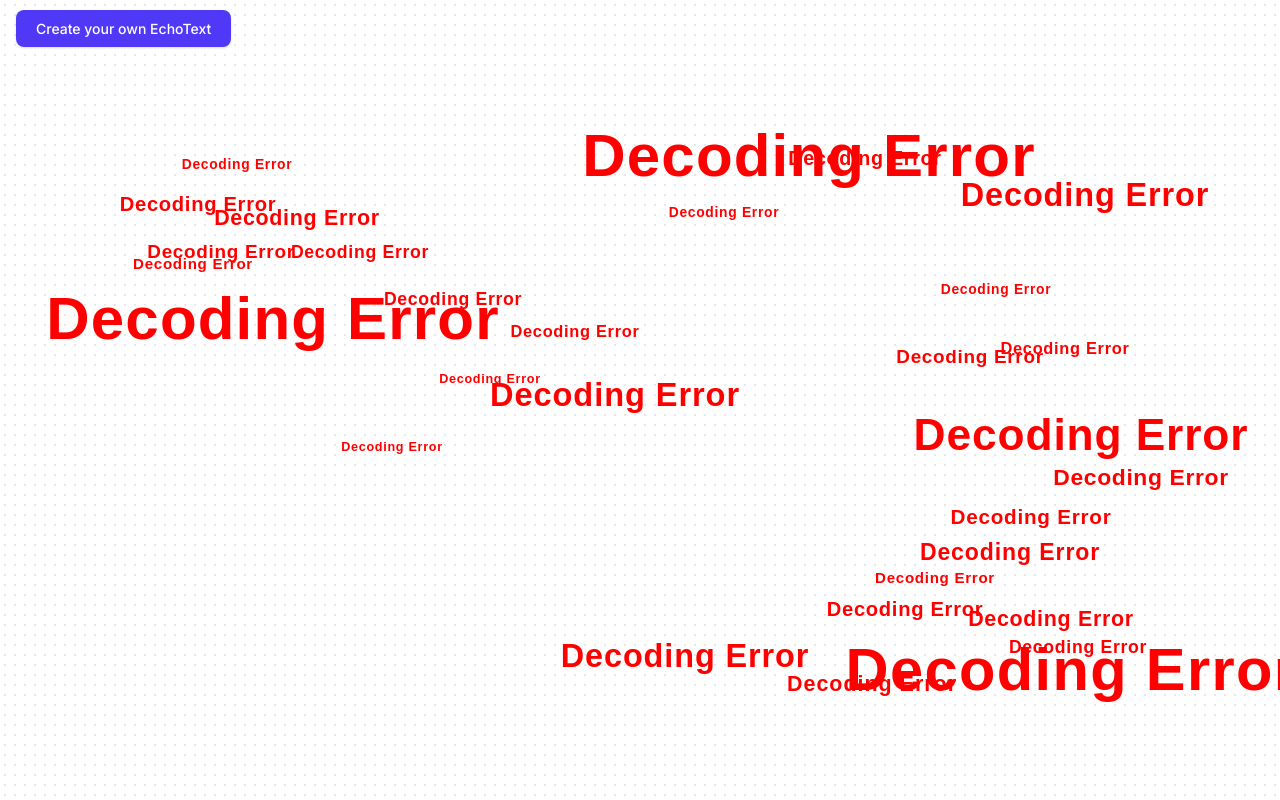
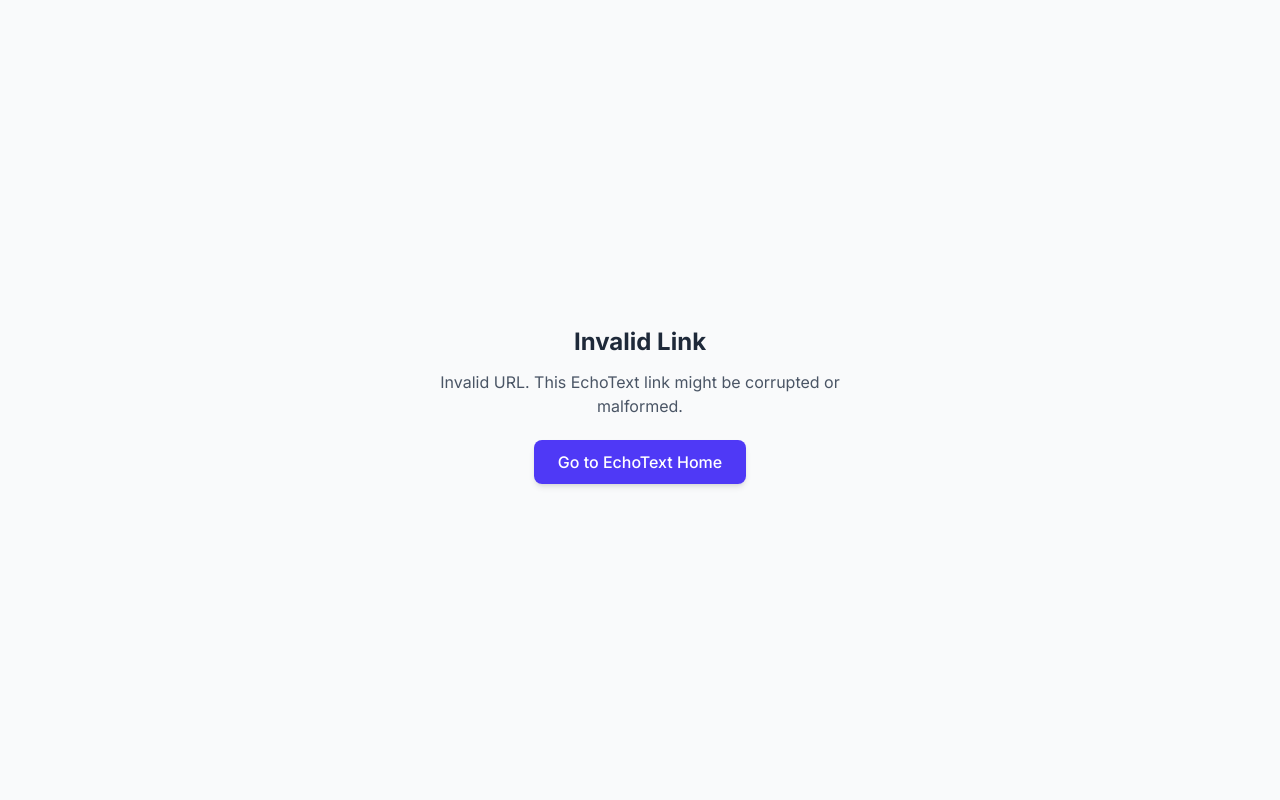
Before and after one commit to juanbeniteza/echotext, a Next.js app: page /s/1 in a window 1280 px wide. Built offline with nearby package versions, Linux system fonts and the light colour scheme.

Commit message:
feat: share link working

```diff
--- a/src/app/page.tsx
+++ b/src/app/page.tsx
@@ -6,7 +6,7 @@
 import { Effect } from '../types';
 import { encodeConfig, ShareConfig } from '../lib/sharing';
 import { availableEffects, getEffectName, getEffectClass } from '../utils/effects';
-import { FiEye, FiX, FiShare2, FiCheck } from "react-icons/fi";
+import { FiEye, FiX, FiShare2, FiCheck, FiCopy } from "react-icons/fi";
 import { copyToClipboard } from '../utils/clipboard';
 
 // Formatting Button Component
@@ -42,6 +42,7 @@
 
   const [isFullscreen, setIsFullscreen] = useState(false);
   const [isCopied, setIsCopied] = useState(false);
+  const [shareUrl, setShareUrl] = useState<string | null>(null);
 
   const handleEffectClick = (effect: Effect) => {
     setEffect(effect);
@@ -57,6 +58,9 @@
   };
 
   const handleShare = async () => {
+    // Don't proceed if there's no text
+    if (!config.text.trim()) return;
+
     const shareableConfig: ShareConfig = {
         text: config.text,
         effect: config.effect,
@@ -76,14 +80,25 @@
       return;
     }
 
-    const shareUrl = `${window.location.origin}/s/${encoded}`;
+    const generatedShareUrl = `${window.location.origin}/s/${encoded}`;
+    setShareUrl(generatedShareUrl);
 
-    const success = await copyToClipboard(shareUrl);
+    const success = await copyToClipboard(generatedShareUrl);
     if (success) {
         setIsCopied(true);
         setTimeout(() => setIsCopied(false), 2000);
     } else {
         alert("Failed to copy link to clipboard.");
+    }
+  };
+
+  const handleCopyLink = async () => {
+    if (!shareUrl) return;
+
+    const success = await copyToClipboard(shareUrl);
+    if (success) {
+      setIsCopied(true);
+      setTimeout(() => setIsCopied(false), 2000);
     }
   };
 
@@ -183,28 +198,68 @@
             className={`flex items-center justify-center gap-2 px-6 py-3 border rounded-lg font-medium transition duration-150 ease-in-out shadow-sm
                        ${isCopied
                          ? 'bg-green-100 border-green-300 text-green-700'
-                         : 'bg-indigo-50 border-indigo-200 text-indigo-600 hover:bg-indigo-100 focus:outline-none focus:ring-2 focus:ring-offset-2 focus:ring-indigo-500'}`}
+                         : 'bg-indigo-50 border-indigo-200 text-indigo-600 hover:bg-indigo-100 focus:outline-none focus:ring-2 focus:ring-offset-2 focus:ring-indigo-500'}
+                       ${!config.text.trim() ? 'opacity-50 cursor-not-allowed' : ''}`}
             onClick={handleShare}
-            disabled={isCopied}
+            disabled={isCopied || !config.text.trim()}
             aria-label="Share EchoText configuration"
           >
             {isCopied ? <FiCheck className="h-5 w-5" /> : <FiShare2 className="h-5 w-5" />}
             <span>{isCopied ? "Copied!" : "Share"}</span>
           </button>
         </div>
+
+        {/* Share URL display section */}
+        {shareUrl && (
+          <div className="w-full mt-4 border border-gray-200 rounded-lg p-4 bg-white bg-opacity-90 shadow-sm">
+            <div className="flex justify-between items-center">
+              <p className="text-sm text-gray-700 font-medium">Share Link:</p>
+              <button
+                onClick={handleCopyLink}
+                className="text-indigo-600 hover:text-indigo-800 transition-colors p-1"
+                aria-label="Copy share URL"
+              >
+                <FiCopy className="h-4 w-4" />
+              </button>
+            </div>
+            <div className="mt-2 bg-gray-50 p-3 rounded-md overflow-x-auto">
+              <code className="text-xs sm:text-sm break-all text-gray-800">{shareUrl}</code>
+            </div>
+          </div>
+        )}
       </div>
 
       {/* Fullscreen Preview */}
       {isFullscreen && (
         <div className="fixed inset-0 z-50 bg-dotted flex items-center justify-center p-4 overflow-auto">
           <TextDisplay config={config} fullscreen={true} />
-          <button
-            className="fixed top-4 right-4 z-[51] px-4 py-2 bg-white rounded-lg shadow-md text-gray-700 font-medium hover:bg-gray-100 transition duration-150 ease-in-out"
-            onClick={toggleFullscreen}
-            aria-label="Exit fullscreen preview"
-          >
-            Close Preview
-          </button>
+
+          {/* Button controls container - add flex for positioning multiple buttons */}
+          <div className="fixed top-4 right-4 z-[51] flex gap-2">
+            {/* Copy Link Button */}
+            <button
+              className={`flex items-center justify-center gap-2 px-4 py-2 border rounded-lg transition duration-150 ease-in-out shadow-md
+                        ${isCopied
+                          ? 'bg-green-100 border-green-300 text-green-700'
+                          : 'bg-white border-gray-300 text-gray-700 hover:bg-gray-100'}
+                        ${!config.text.trim() ? 'opacity-50 cursor-not-allowed' : ''}`}
+              onClick={handleShare}
+              disabled={isCopied || !config.text.trim()}
+              aria-label="Copy share link"
+            >
+              {isCopied ? <FiCheck className="h-5 w-5" /> : <FiShare2 className="h-5 w-5" />}
+              <span>{isCopied ? "Copied!" : "Copy Link"}</span>
+            </button>
+
+            {/* Close Preview Button */}
+            <button
+              className="px-4 py-2 bg-white rounded-lg shadow-md text-gray-700 font-medium hover:bg-gray-100 transition duration-150 ease-in-out border border-gray-300"
+              onClick={toggleFullscreen}
+              aria-label="Exit fullscreen preview"
+            >
+              Close Preview
+            </button>
+          </div>
         </div>
       )}
     </main>
--- a/src/components/SharedView.tsx
+++ b/src/components/SharedView.tsx
@@ -15,26 +15,45 @@
   const [isLoading, setIsLoading] = useState(true);
 
   useEffect(() => {
-    if (encodedConfig) {
+    // Function to safely decode config
+    const safelyDecodeConfig = () => {
+      if (!encodedConfig) {
+        setError('Invalid URL. The share link parameter is missing.');
+        setConfig(null);
+        setIsLoading(false);
+        return;
+      }
+
+      try {
+        // Wrap in a setTimeout to ensure any exceptions don't crash the entire app
+        setTimeout(() => {
           try {
             const decoded = decodeConfig(encodedConfig);
-        if (decoded) {
+            if (decoded && decoded.text && decoded.text.trim() !== '') {
               setConfig(decoded);
               setError(null);
             } else {
-          setError('Invalid or corrupted share link.');
+              setError('Invalid URL. This EchoText link might be corrupted or malformed.');
               setConfig(null);
             }
           } catch (err) {
             console.error("Failed to decode content:", err);
-        setError('Failed to decode shared content.');
+            setError('Invalid URL. This EchoText link cannot be decoded properly.');
             setConfig(null);
+          } finally {
+            setIsLoading(false);
           }
-    } else {
-       setError('Share link parameter missing or invalid.');
+        }, 0);
+      } catch (err) {
+        // Fallback error handler for any unexpected errors
+        console.error("Unexpected error in decoding process:", err);
+        setError('An unexpected error occurred while processing this link.');
         setConfig(null);
+        setIsLoading(false);
       }
-    setIsLoading(false);
+    };
+
+    safelyDecodeConfig();
   }, [encodedConfig]);
 
   if (isLoading) {
@@ -45,36 +64,39 @@
     );
   }
 
-  if (error) {
+  if (error || !config || !config.text || config.text.trim() === '') {
     return (
-      <div className="flex flex-col justify-center items-center min-h-screen bg-red-50 p-4">
-        <p className="text-xl text-red-700 font-semibold mb-4">Error</p>
-        <p className="text-red-600 text-center mb-6">{error}</p>
-        <Link href="/" className="px-4 py-2 bg-red-600 text-white rounded hover:bg-red-700 transition duration-150 ease-in-out">
-          Go back to editor
+      <div className="flex flex-col justify-center items-center min-h-screen bg-gray-50 p-8">
+        <div className="max-w-md text-center">
+          <h2 className="text-2xl font-bold text-gray-800 mb-3">Invalid Link</h2>
+          <p className="text-gray-600 mb-8">{error || "The URL you're trying to access is not valid."}</p>
+          <Link
+            href="/"
+            className="px-6 py-3 bg-indigo-600 text-white text-center rounded-lg shadow-md hover:bg-indigo-700 transition duration-150 ease-in-out font-medium"
+          >
+            Go to EchoText Home
           </Link>
+        </div>
       </div>
     );
   }
 
-  if (config) {
   return (
     <main className="relative min-h-screen bg-dotted">
       <div className="absolute inset-0 z-[5]">
         <TextDisplay config={config} fullscreen={true} />
       </div>
+
+      {/* Action buttons container */}
       <div className="absolute top-4 left-4 z-[30]">
-            <Link href="/" className="px-5 py-2.5 bg-indigo-600 text-white rounded-lg shadow hover:bg-indigo-700 transition duration-150 ease-in-out text-sm font-medium">
+        {/* Create your own button */}
+        <Link
+          href="/"
+          className="px-5 py-2.5 bg-indigo-600 text-white rounded-lg shadow hover:bg-indigo-700 transition duration-150 ease-in-out text-sm font-medium"
+        >
           Create your own EchoText
         </Link>
       </div>
     </main>
   );
 }
-
-  return (
-    <div className="flex justify-center items-center min-h-screen bg-gray-100">
-        <p className="text-lg text-gray-600">Could not load shared content.</p>
-    </div>
-  );
-}
--- a/src/lib/sharing.ts
+++ b/src/lib/sharing.ts
@@ -76,9 +76,22 @@
         // Decompress using pako
         const decompressed = pako.inflate(bytes, { to: 'string' });
 
+        // Check if decompressed data is valid before parsing
+        if (!decompressed || typeof decompressed !== 'string' ||
+            decompressed === 'undefined' || decompressed.trim() === '') {
+          console.error("Invalid decompressed data:", decompressed);
+          return null;
+        }
+
         try {
           // Parse the JSON string
           const config = JSON.parse(decompressed);
+
+          // Validate that config is an object
+          if (!config || typeof config !== 'object') {
+            console.error("Parsed config is not an object:", config);
+            return null;
+          }
 
           // Provide default values for the validation to be more resilient
           const defaultConfig: ShareConfig = {
@@ -121,37 +134,23 @@
             };
           } else {
             console.error("Decoded config validation failed:", config);
-            // Still return the fallback config instead of null for resilience
-            return defaultConfig;
+            return null;
           }
         } catch (jsonError) {
           console.error("JSON parse error", jsonError);
-          throw jsonError;
+          return null; // Return null instead of throwing to prevent uncaught exceptions
         }
       } catch (pakoError) {
         console.error("Decompression error", pakoError);
-        throw pakoError;
+        return null; // Return null instead of throwing to prevent uncaught exceptions
       }
     } catch (base64Error) {
       console.error("Base64 decoding error", base64Error);
-      throw base64Error;
+      return null; // Return null instead of throwing to prevent uncaught exceptions
     }
   } catch (error) {
     // Catch all errors
     console.error("Failed to decode config:", error);
-
-    // Return a generic fallback config instead of null for resilience in case of errors
-    return {
-      text: "Decoding Error",
-      effect: null,
-      color: "#ff0000", // Red for error
-      isBold: true,
-      isItalic: false,
-      isStrikethrough: false,
-      fontSize: 36,
-      fontFamily: 'Arial, sans-serif',
-      spacing: 1,
-      repeat: 1
-    };
+    return null;
   }
 }
```
Lines whose indentation alone changed are shown as unchanged.
